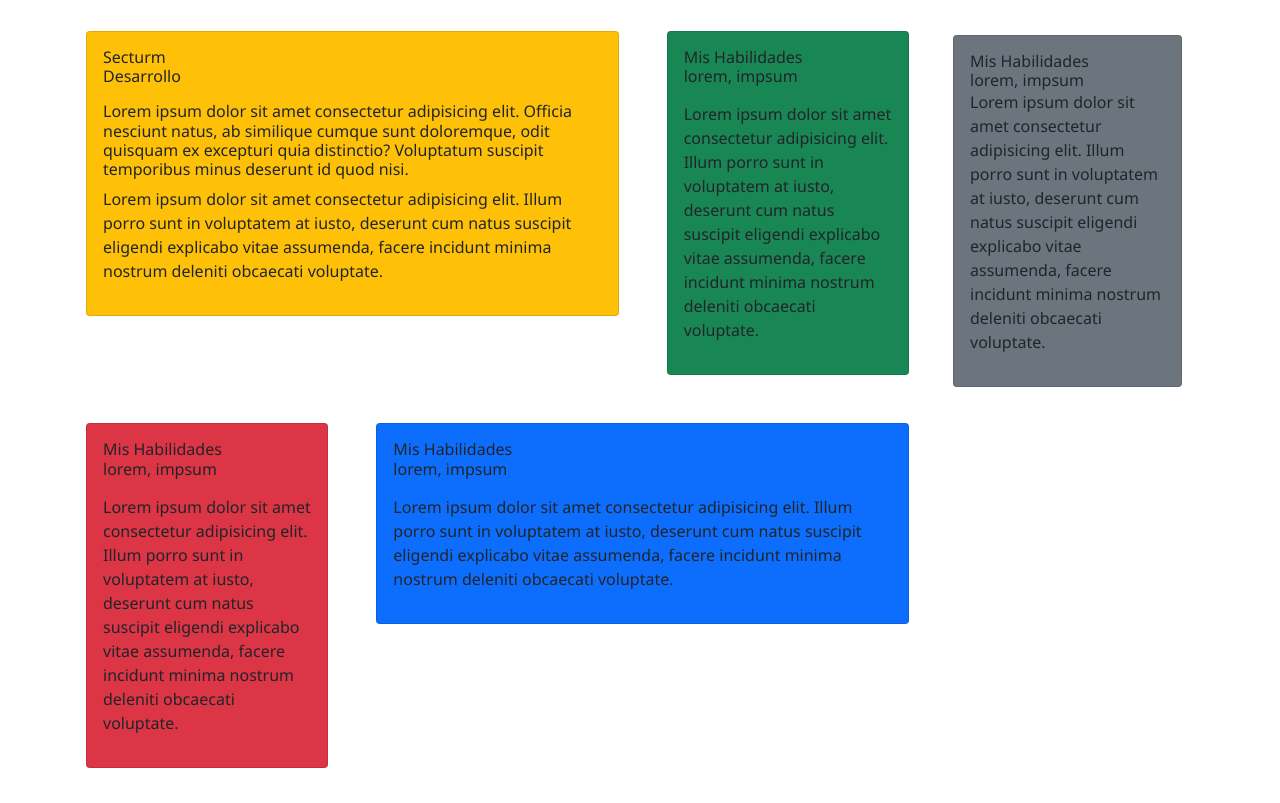
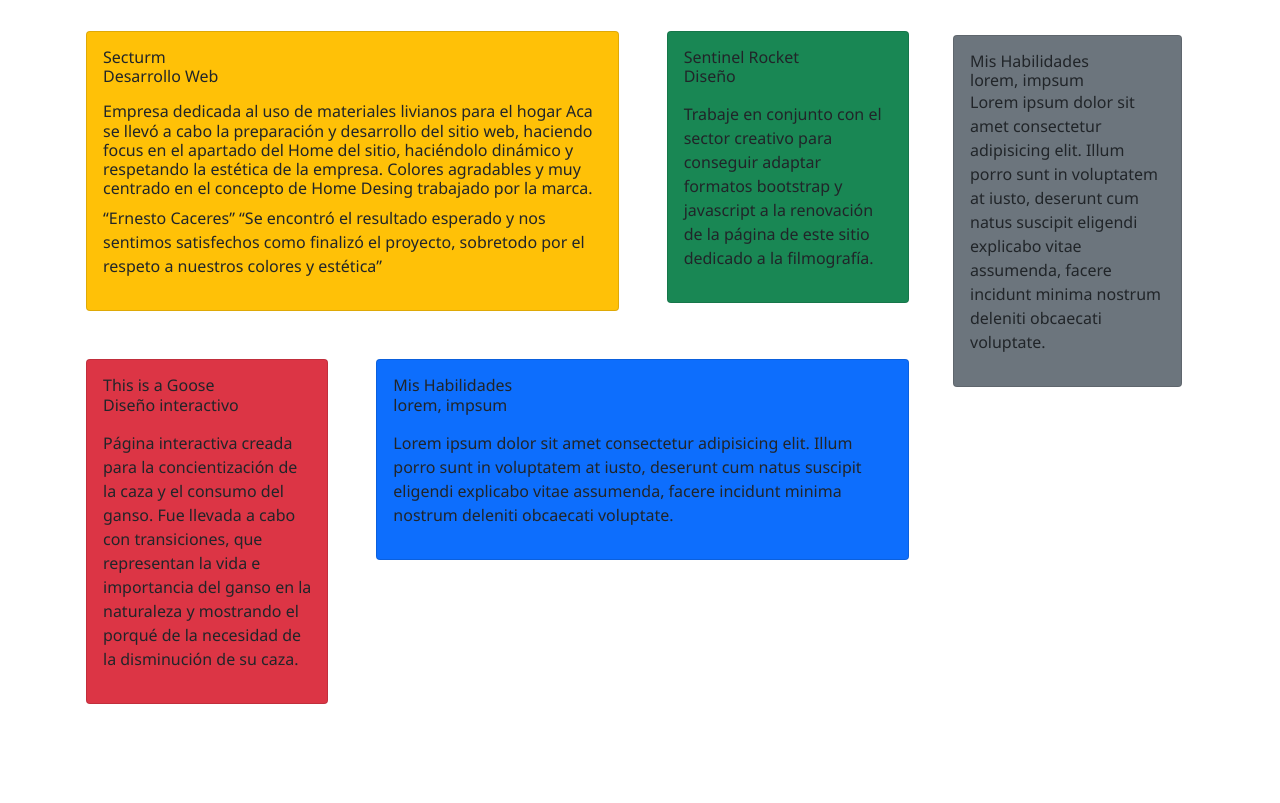
Before and after one commit to RicardoAgudo/Proyecto, a website: page views/proyectos.html in a window 1280 px wide. Shown: the part 109-912 px from the top of the page. Drawn offline with nearby package versions, Linux system fonts and the light colour scheme.

Commit message:
actualizacion de la tercera preentrega

```diff
--- a/views/proyectos.html
+++ b/views/proyectos.html
@@ -59,12 +59,17 @@
                   <div class="d-flex mb-3">
                     <div>
                       <h6 class="m-0 h6">Secturm</h6>
-                      <p class="m-0 h6">Desarrollo</p>
+                      <p class="m-0 h6">Desarrollo Web</p>
                     </div>
                   </div>
                   <div>
-                    <p class="h6">Lorem ipsum dolor sit amet consectetur adipisicing elit. Officia nesciunt natus, ab similique cumque sunt doloremque, odit quisquam ex excepturi quia distinctio? Voluptatum suscipit temporibus minus deserunt id quod nisi.</p>
-                    <p class="fs-6 Lh-1">Lorem ipsum dolor sit amet consectetur adipisicing elit. Illum porro sunt in voluptatem at iusto, deserunt cum natus suscipit eligendi explicabo vitae assumenda, facere incidunt minima nostrum deleniti obcaecati voluptate.</p>
+                    <p class="h6"> Empresa dedicada al uso de materiales livianos para el hogar
+                      Aca se llevó a cabo la preparación y desarrollo del sitio web, haciendo focus en el apartado del Home del sitio, haciéndolo dinámico y respetando la estética de la empresa.
+                      Colores agradables y muy centrado en el concepto de Home Desing trabajado por la marca.
+                    </p>
+                    <p class="fs-6 Lh-1">“Ernesto Caceres”
+                      “Se encontró el resultado esperado y nos sentimos satisfechos como finalizó el          proyecto, sobretodo por el respeto a nuestros colores y estética”
+                    </p>
                   </div>
                 </div>
               </article>
@@ -74,12 +79,13 @@
                 <div class="card-body">
                   <div class="d-flex mb-3">
                     <div>
-                      <h6 class="m-0 h6">Mis Habilidades</h6>
-                      <p class="m-0 h6">lorem, impsum</p>
+                      <h6 class="m-0 h6">Sentinel Rocket</h6>
+                      <p class="m-0 h6">Diseño </p>
                     </div>
                   </div>
                   <div>
-                    <p class="fs-6 Lh-1">Lorem ipsum dolor sit amet consectetur adipisicing elit. Illum porro sunt in voluptatem at iusto, deserunt cum natus suscipit eligendi explicabo vitae assumenda, facere incidunt minima nostrum deleniti obcaecati voluptate.</p>
+                    <p class="fs-6 Lh-1">Trabaje en conjunto con el sector creativo para conseguir adaptar formatos bootstrap y javascript a la renovación de la página de este sitio dedicado a la filmografía.
+                    </p>
                   </div>
                 </div>
               </article>
@@ -89,12 +95,14 @@
                 <div class="card-body">
                   <div class="d-flex mb-3">
                     <div>
-                      <h6 class="m-0 h6">Mis Habilidades</h6>
-                      <p class="m-0 h6">lorem, impsum</p>
+                      <h6 class="m-0 h6">This is a Goose</h6>
+                      <p class="m-0 h6">Diseño interactivo</p>
                     </div>
                   </div>
                   <div>
-                    <p class="fs-6 Lh-1">Lorem ipsum dolor sit amet consectetur adipisicing elit. Illum porro sunt in voluptatem at iusto, deserunt cum natus suscipit eligendi explicabo vitae assumenda, facere incidunt minima nostrum deleniti obcaecati voluptate.</p>
+                    <p class="fs-6 Lh-1">Página interactiva creada para la concientización de la caza y el consumo del ganso.
+                      Fue llevada a cabo con transiciones, que representan la vida e importancia del ganso en la naturaleza y mostrando el porqué de la necesidad de la disminución de su caza.
+                      </p>
                   </div>
                 </div>
               </article>
```
Also changed, not shown: index.html (+41 -16 lines).
